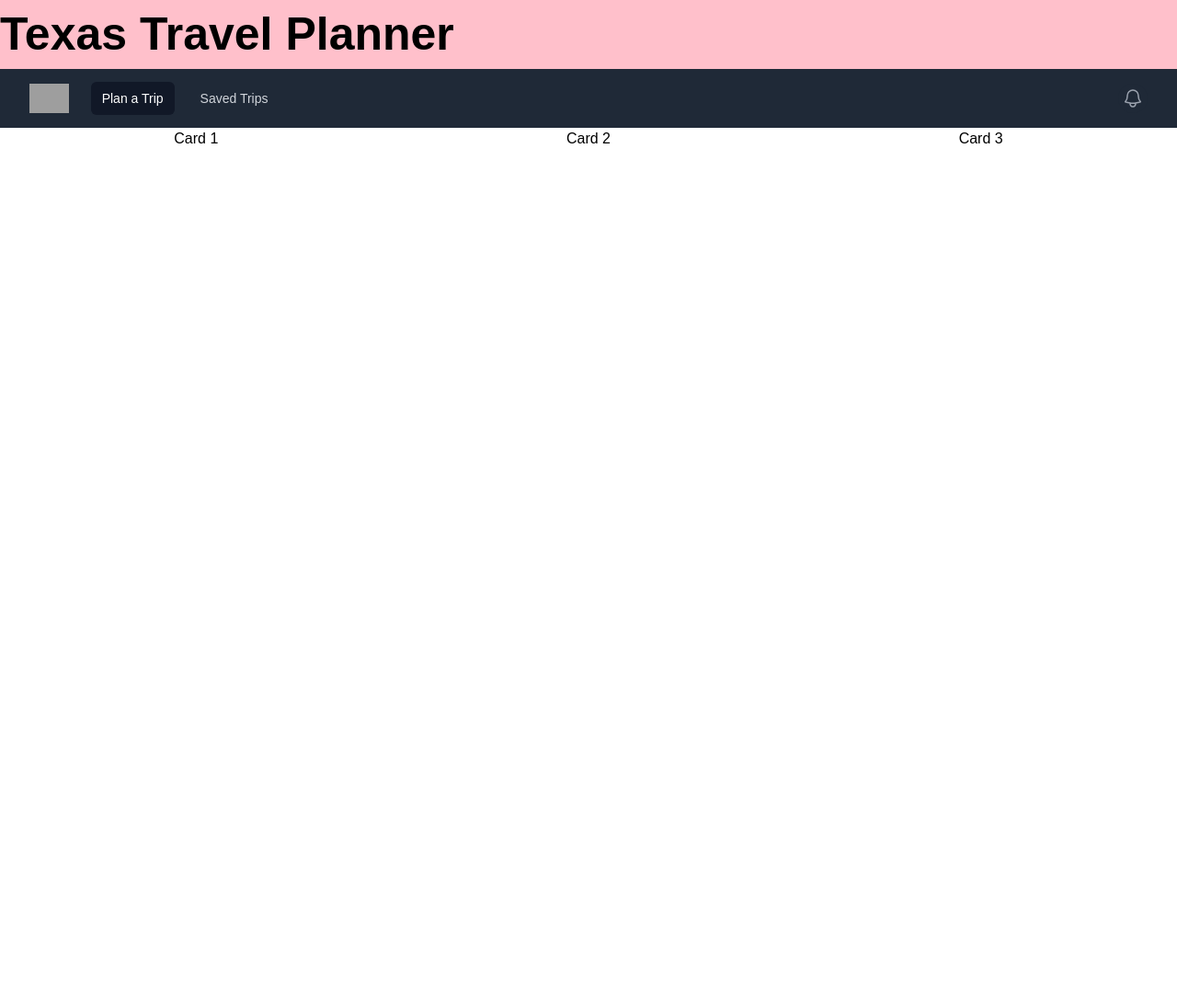
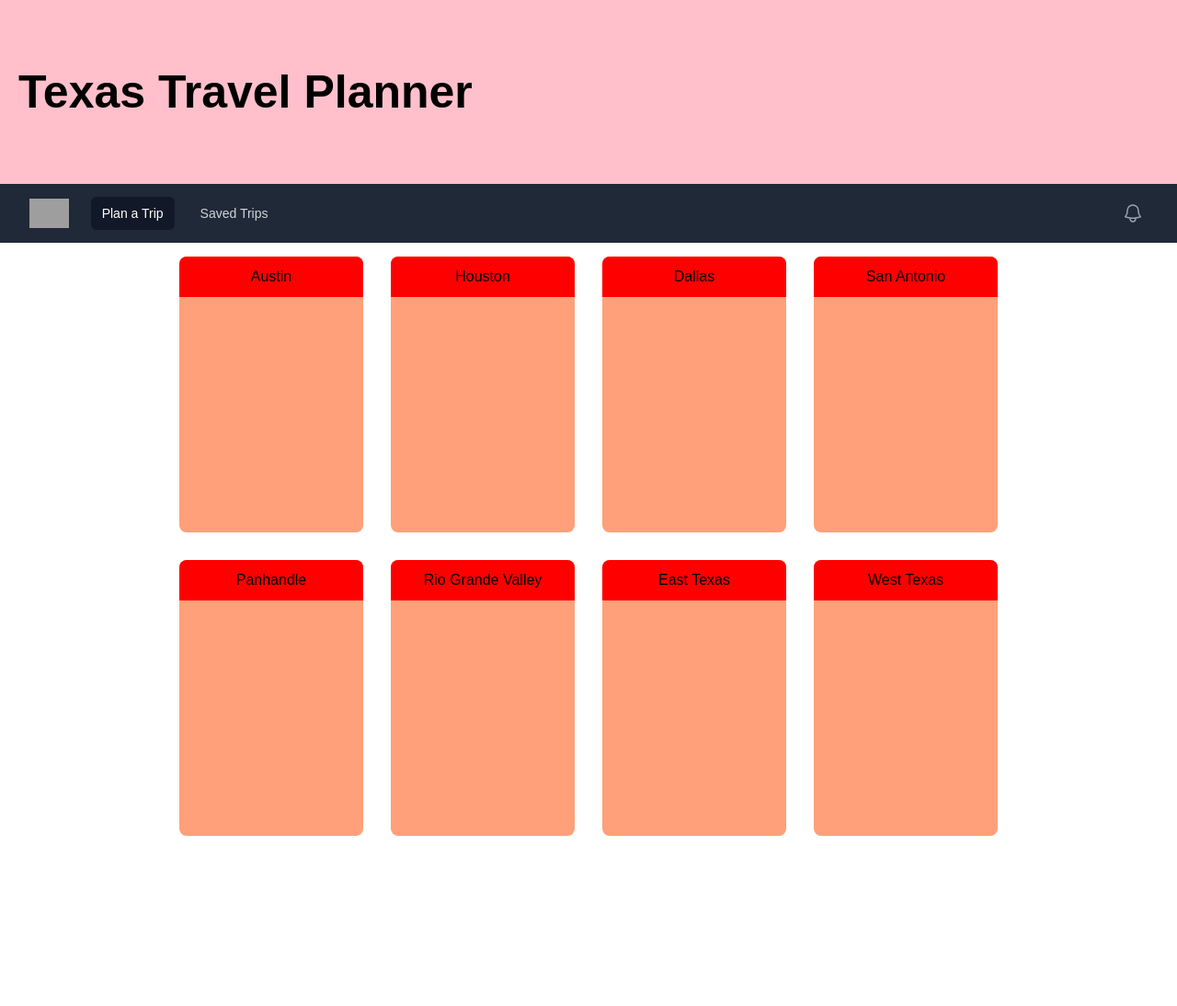
Before and after one commit to sd8295642/Project-1, a plain HTML site: page index.html in a window 1280 px wide. Shown: the whole page at 92% size. Before the commit the page ends 800 px from the top, so only its background shows below. Drawn offline with nearby package versions, Linux system fonts and the light colour scheme; grey boxes are pictures that could not be loaded.

Commit message:
Added card css as well as made some changes to the header.

```diff
--- a/assets/css/landingpage.css
+++ b/assets/css/landingpage.css
@@ -3,31 +3,57 @@
 }
 
 body {
+  width: auto;
 }
 
 header {
-  height: auto;
+  display: flex;
+  height: 200px;
   width: auto;
+  align-items: center;
+  background-color: pink;
 }
 
 header h1 {
   font-size: 50px;
   font-weight: bold;
-  background-color: pink;
+  margin-left: 20px;
 }
 
 h2 {
   font-size: 20px;
   text-align: center;
+  font-weight: bold;
+  padding: 10px;
+  background-color: red;
+  border-radius: 8px 8px 0 0px;
 }
 
 .container-1 {
   display: flex;
+  height: auto;
+  justify-content: center;
+  flex-wrap: wrap;
+}
+
+.container-2 {
+  display: flex;
   height: 500px;
-  justify-content: space-around;
+  justify-content: center;
   flex-wrap: wrap;
 }
 
 .card {
   width: 200px;
+  height: 300px;
+  margin: 15px;
+  background-color: lightsalmon;
+  border-radius: 8px;
 }
+
+/* =========Hover========= */
+.card:hover {
+  cursor: pointer;
+  transition: opacity 0.5s ease-in-out;
+  opacity: 0.5;
+}
--- a/index.html
+++ b/index.html
@@ -81,8 +81,8 @@
             <div class="flex flex-shrink-0 items-center">
               <img
                 class="h-8 w-auto"
-                src="https://tailwindui.com/img/logos/mark.svg?color=indigo&shade=500"
-                alt="Your Company"
+                src="https://www.flagcolorcodes.com/data/flag-of-texas.png"
+                alt="Texas Flag"
               />
             </div>
             <div class="hidden sm:ml-6 sm:block">
@@ -176,15 +176,33 @@
     <main>
         <div class="container-1">
             <div class="card">
-                <h2>Card 1</h2>
+                <h2 class="city-names">Austin</h2>
             </div>
             <div class="card">
-                <h2>Card 2</h2>
+                <h2>Houston</h2>
             </div>
             <div class="card">
-                <h2>Card 3</h2>
+                <h2>Dallas</h2>
             </div>
+            <div class="card">
+              <h2>San Antonio</h2>
+          </div>
         </div>
+
+        <div class="container-2">
+          <div class="card">
+              <h2>Panhandle</h2>
+          </div>
+          <div class="card">
+              <h2>Rio Grande Valley</h2>
+          </div>
+          <div class="card">
+              <h2>East Texas</h2>
+          </div>
+          <div class="card">
+            <h2>West Texas</h2>
+        </div>
+      </div>
     </main>
 
     <footer></footer>
```
